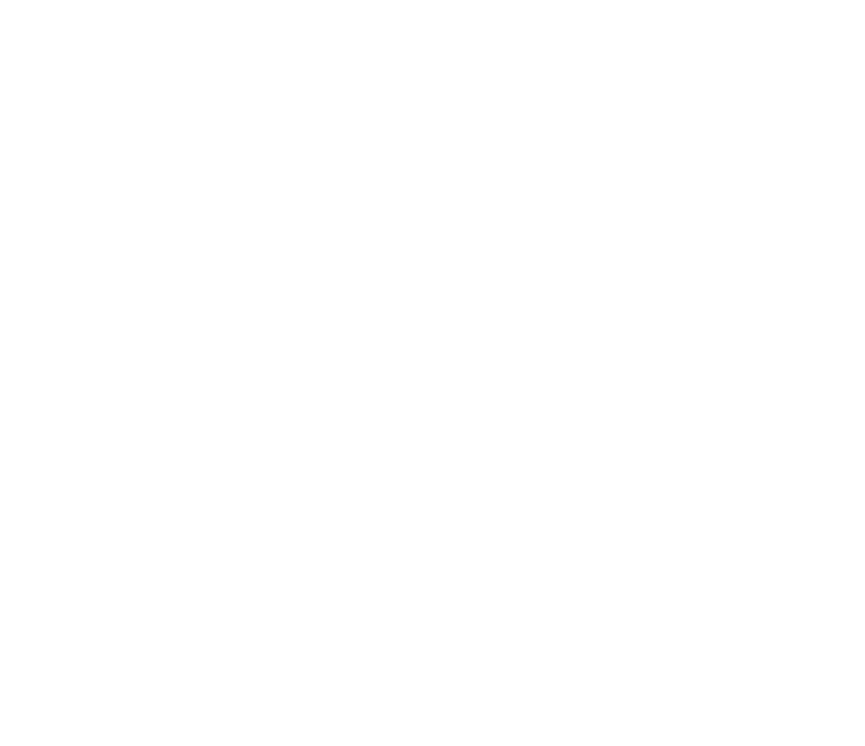
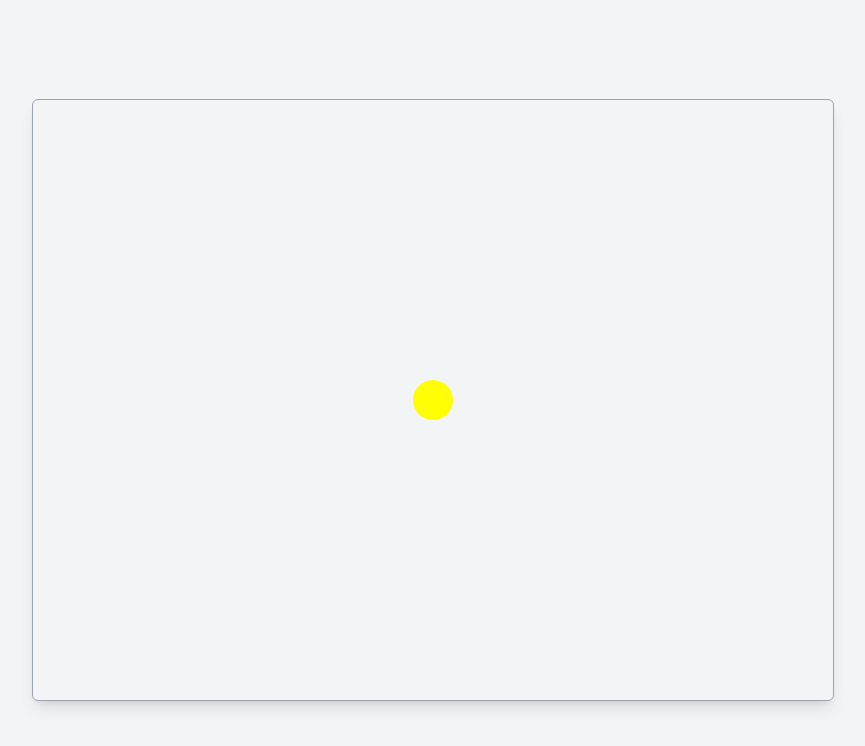
Before and after one commit to rDarge/fbs-frogger-3, a Next.js app: page / in a window 1280 px wide. Shown: the top 746 px of the page, without its empty margins (207-1072 px from the left). Built offline with nearby package versions, Linux system fonts and the light colour scheme.

Commit message:
Update app

```diff
--- a/src/app/globals.css
+++ b/src/app/globals.css
@@ -1,3 +1,4 @@
+
 @tailwind base;
 @tailwind components;
 @tailwind utilities;
@@ -8,19 +9,19 @@
 
 @layer base {
   :root {
-    --background: 0 0% 100%;
+    --background: 0 0% 96%; /* Light gray */
     --foreground: 0 0% 3.9%;
     --card: 0 0% 100%;
     --card-foreground: 0 0% 3.9%;
     --popover: 0 0% 100%;
     --popover-foreground: 0 0% 3.9%;
-    --primary: 0 0% 9%;
+    --primary: 210 100% 40%; /* Blue accent */
     --primary-foreground: 0 0% 98%;
     --secondary: 0 0% 96.1%;
     --secondary-foreground: 0 0% 9%;
     --muted: 0 0% 96.1%;
     --muted-foreground: 0 0% 45.1%;
-    --accent: 0 0% 96.1%;
+    --accent: 207 82% 69%; /* Lighter blue accent */
     --accent-foreground: 0 0% 9%;
     --destructive: 0 84.2% 60.2%;
     --destructive-foreground: 0 0% 98%;
@@ -42,6 +43,7 @@
     --sidebar-border: 220 13% 91%;
     --sidebar-ring: 217.2 91.2% 59.8%;
   }
+
   .dark {
     --background: 0 0% 3.9%;
     --foreground: 0 0% 98%;
@@ -49,13 +51,13 @@
     --card-foreground: 0 0% 98%;
     --popover: 0 0% 3.9%;
     --popover-foreground: 0 0% 98%;
-    --primary: 0 0% 98%;
+    --primary: 210 100% 70%; /* Darker blue accent */
     --primary-foreground: 0 0% 9%;
     --secondary: 0 0% 14.9%;
     --secondary-foreground: 0 0% 98%;
     --muted: 0 0% 14.9%;
     --muted-foreground: 0 0% 63.9%;
-    --accent: 0 0% 14.9%;
+    --accent: 207 82% 49%; /* Darker accent color */
     --accent-foreground: 0 0% 98%;
     --destructive: 0 62.8% 30.6%;
     --destructive-foreground: 0 0% 98%;
--- a/src/app/page.tsx
+++ b/src/app/page.tsx
@@ -1,3 +1,95 @@
+"use client";
+
+import React, { useRef, useEffect } from "react";
+
+const CANVAS_WIDTH = 800;
+const CANVAS_HEIGHT = 600;
+const CIRCLE_RADIUS = 20;
+const CIRCLE_COLOR = "#FFFF00"; // Yellow
+const MOVEMENT_SPEED = 5;
+
 export default function Home() {
-  return <></>;
+  const canvasRef = useRef<HTMLCanvasElement>(null);
+  const circleRef = useRef({
+    x: CANVAS_WIDTH / 2,
+    y: CANVAS_HEIGHT / 2,
+  });
+
+  useEffect(() => {
+    const canvas = canvasRef.current;
+    if (!canvas) return;
+
+    const ctx = canvas.getContext("2d");
+    if (!ctx) return;
+
+    let animationFrameId: number;
+
+    const drawCircle = () => {
+      ctx.clearRect(0, 0, CANVAS_WIDTH, CANVAS_HEIGHT);
+      ctx.beginPath();
+      ctx.arc(
+        circleRef.current.x,
+        circleRef.current.y,
+        CIRCLE_RADIUS,
+        0,
+        2 * Math.PI
+      );
+      ctx.fillStyle = CIRCLE_COLOR;
+      ctx.fill();
+    };
+
+    const gameLoop = () => {
+      drawCircle();
+      animationFrameId = requestAnimationFrame(gameLoop);
+    };
+
+    const handleKeyDown = (event: KeyboardEvent) => {
+      switch (event.key) {
+        case "ArrowUp":
+          circleRef.current.y -= MOVEMENT_SPEED;
+          break;
+        case "ArrowDown":
+          circleRef.current.y += MOVEMENT_SPEED;
+          break;
+        case "ArrowLeft":
+          circleRef.current.x -= MOVEMENT_SPEED;
+          break;
+        case "ArrowRight":
+          circleRef.current.x += MOVEMENT_SPEED;
+          break;
+      }
+
+      // Prevent circle from going off-screen
+      circleRef.current.x = Math.max(
+        CIRCLE_RADIUS,
+        Math.min(circleRef.current.x, CANVAS_WIDTH - CIRCLE_RADIUS)
+      );
+      circleRef.current.y = Math.max(
+        CIRCLE_RADIUS,
+        Math.min(circleRef.current.y, CANVAS_HEIGHT - CIRCLE_RADIUS)
+      );
+    };
+
+    // Add event listeners
+    window.addEventListener("keydown", handleKeyDown);
+
+    gameLoop();
+
+    // Clean up function
+    return () => {
+      window.removeEventListener("keydown", handleKeyDown);
+      cancelAnimationFrame(animationFrameId);
+    };
+  }, []);
+
+  return (
+    <div className="flex items-center justify-center h-screen bg-gray-100">
+      <canvas
+        ref={canvasRef}
+        width={CANVAS_WIDTH}
+        height={CANVAS_HEIGHT}
+        className="border border-gray-400 rounded-md shadow-lg"
+      />
+    </div>
+  );
 }
```
Also changed, not shown: 1 other file (tests, documents, lock files or other folders).
